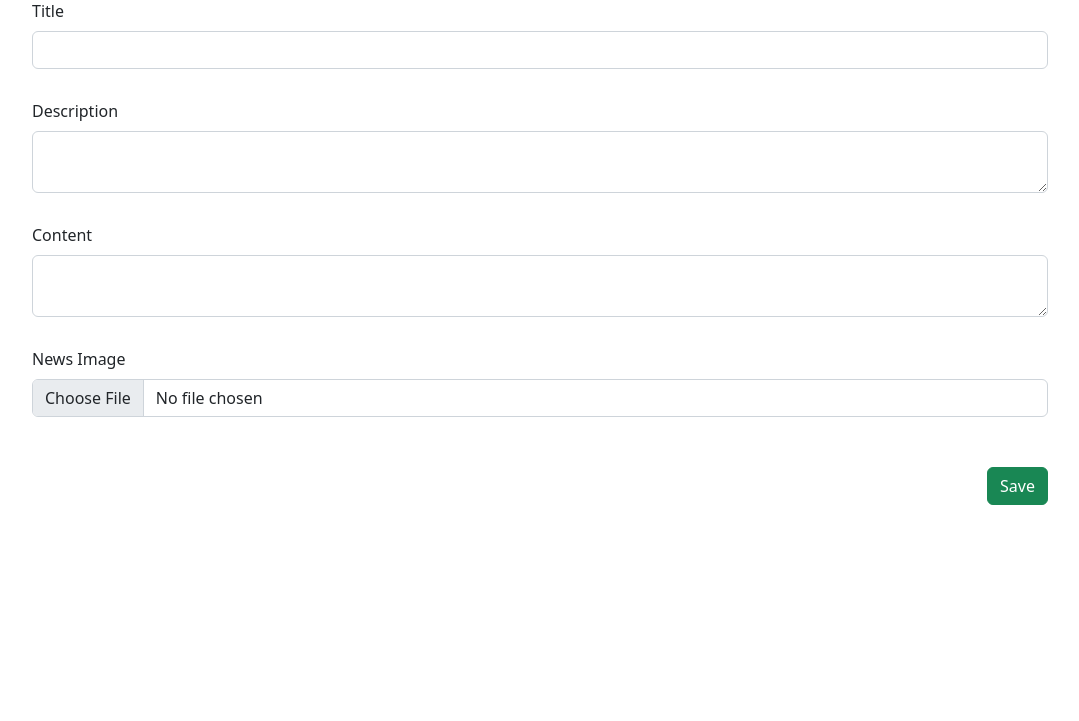
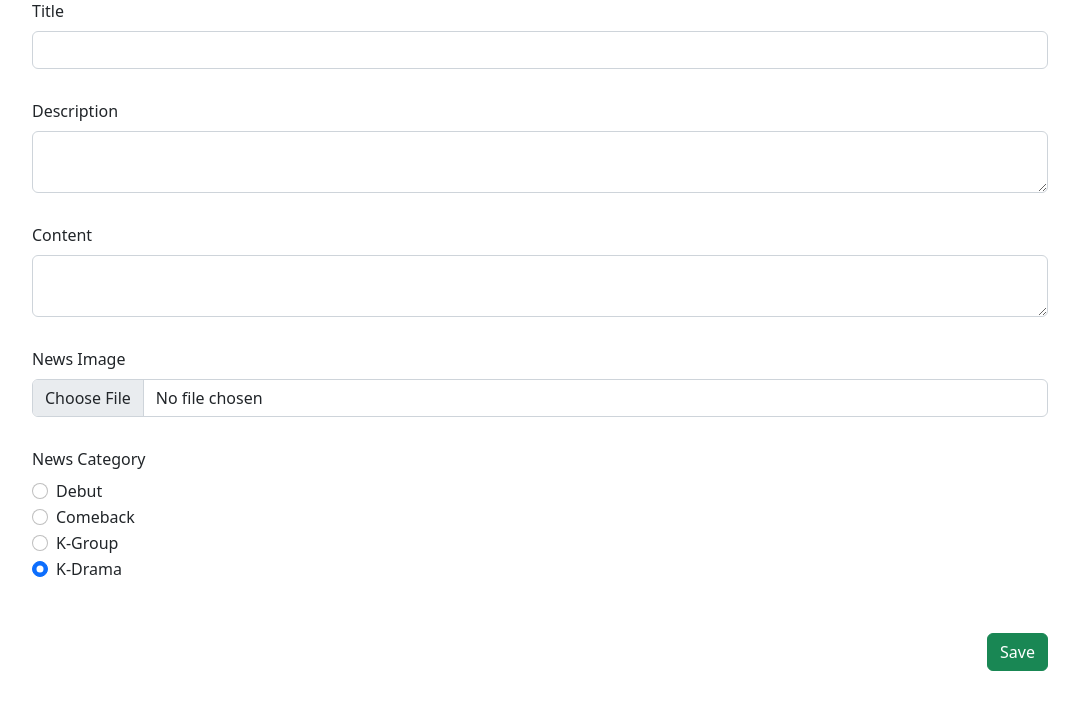
Before and after one commit to Ca-ri-ssa/tugas-php, a PHP site: the page made by UAS_Web/edit_news.php in a window 1280 px wide. Shown: the part 174-895 px from the top of the page, without its empty margins (100-1179 px from the left). Before the commit the page ends 679 px from the top, so only its background shows below. Run offline with PHP 8.4, Linux system fonts and the light colour scheme; data that the repository does not hold is empty.

Commit message:
edit news process

```diff
--- a/UAS_Web/edit_news.php
+++ b/UAS_Web/edit_news.php
@@ -95,7 +95,34 @@
                     <label for="news_image" class="form-label">News Image</label>
                     <input type="file" class="form-control" id="news_image" name="news_image" placeholder="" value="<?php echo $row['news_image'] ?>" dprocessedid="l7js95">
                 </div>
-                <input class="btn btn-success" style="float: right; margin: 50px 0;" name="add" type="submit" value="Save">
+                <div class="col-12" style="margin-top: 30px;">
+                    <p class="form-label">News Category</p>
+                    <div class="form-check">
+                      <input class="form-check-input" type="radio" name="category" id="category" value="<?php echo $row['category'] ?>" checked>
+                      <label class="form-check-label" for="flexRadioDefault2">
+                        Debut
+                      </label>
+                    </div>
+                    <div class="form-check">
+                      <input class="form-check-input" type="radio" name="category" id="category" value="<?php echo $row['category'] ?>" checked>
+                      <label class="form-check-label" for="flexRadioDefault2">
+                        Comeback
+                      </label>
+                    </div>
+                    <div class="form-check">
+                      <input class="form-check-input" type="radio" name="category" id="category" value="<?php echo $row['category'] ?>" checked>
+                      <label class="form-check-label" for="flexRadioDefault2">
+                        K-Group
+                      </label>
+                    </div>
+                    <div class="form-check">
+                      <input class="form-check-input" type="radio" name="category" id="category" value="<?php echo $row['category'] ?>" checked>
+                      <label class="form-check-label" for="flexRadioDefault2">
+                        K-Drama
+                      </label>
+                    </div>
+                </div>
+                <input class="btn btn-success" style="float: right; margin: 50px 0;" name="edit" type="submit" value="Save">
             </div>
         </form>
     </div>
```
Also changed, not shown: UAS_Web/edit_news_process.php (added, +37 -0 lines).
